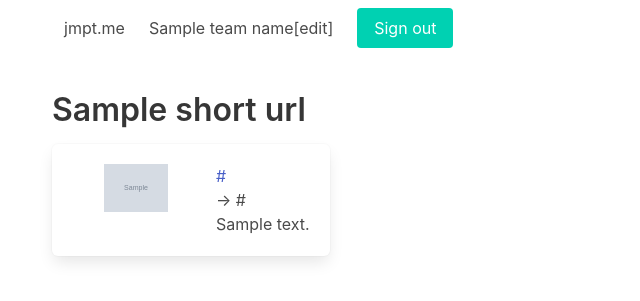
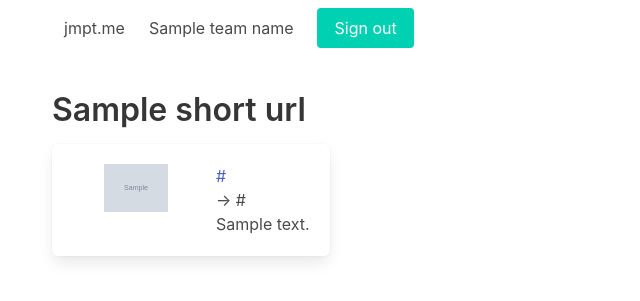
Before and after one commit to yosukesuzuki/url-shortner, a Flask app: template templates/detail.html in a window 1280 px wide. Shown: the top 301 px of the page, without its empty margins (0-640 px from the left). Run offline with Flask 2, Linux system fonts and the light colour scheme; the template is opened without the code that fills it: most values are stand-ins (such as "Sample title", 1, 10 or a date in 2020); grey boxes marked "Sample" are stand-in pictures; some libraries are stand-ins or nearby versions.

Commit message:
remove node

```diff
--- a/templates/nav_for_login.html
+++ b/templates/nav_for_login.html
@@ -1,5 +1,5 @@
 <a class="navbar-item" href="{{ url_for('settings') }}">
-    {{ team_name }} <span class="bd-emoji">[edit]️</span>
+    {{ team_name }}
 </a>
 <div class="navbar-item">
     <div class="field is-grouped">
```
